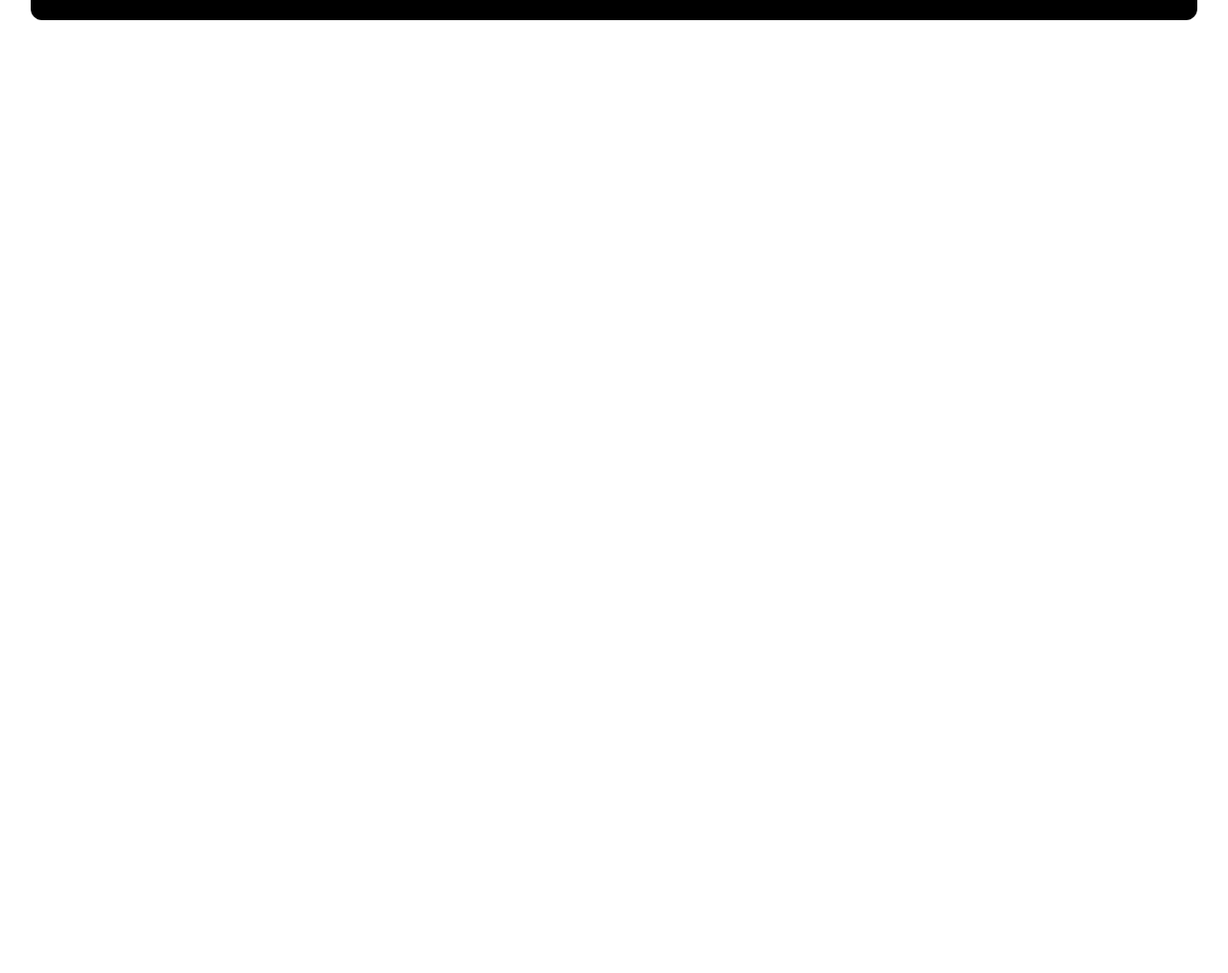
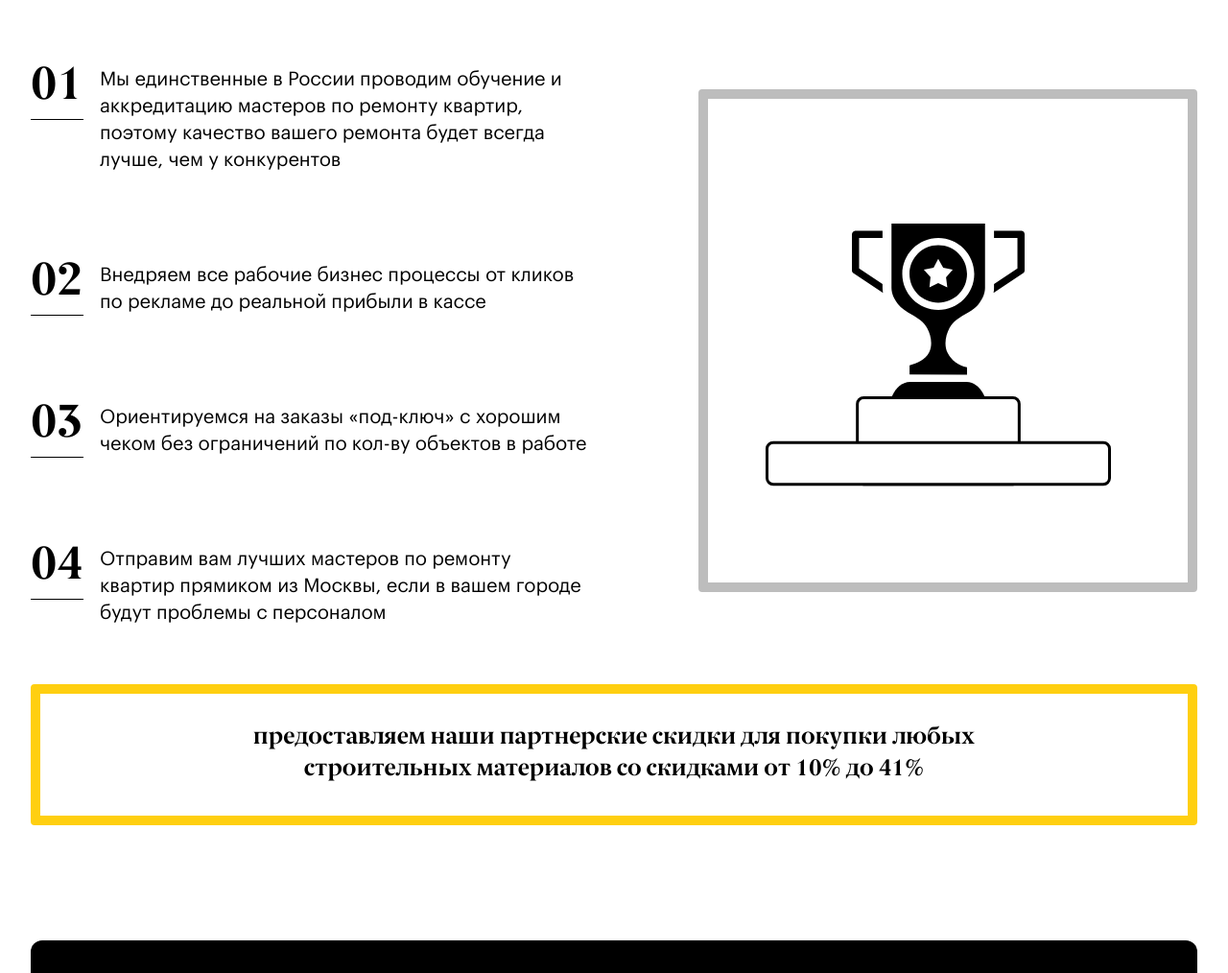
Before and after one commit to frontender02/domeo, a plain HTML site: page index.html in a window 1280 px wide. Shown: the part 3374-4388 px from the top of the page at 96% size. Before the commit the page ends 3395 px from the top, so only its background shows below. Drawn offline with Linux system fonts and the light colour scheme; files whose address does not match are found by name.

Commit message:
conditions section

```diff
--- a/index.html
+++ b/index.html
@@ -213,6 +213,47 @@
 						</div>
 					</div>
 				</section>
+				<section class="section conditions">
+					<div class="conditions__container container">
+						<div class="block-header">
+							<h2 class="conditions__title block-header__title">
+								Даем лучшие условия сотрудничества — это то, что отличает нас от других франшиз
+							</h2>
+						</div>
+						<div class="conditions__inner">
+							<ol class="conditions__list">
+								<li class="conditions__item">
+									<p>
+										Мы единственные в России проводим обучение и аккредитацию мастеров по ремонту квартир, поэтому качество вашего ремонта будет всегда лучше, чем у конкурентов
+									</p>
+								</li>
+								<li class="conditions__item">
+									<p>
+										Внедряем все рабочие бизнес процессы от кликов по рекламе до реальной прибыли в кассе
+									</p>
+								</li>
+								<li class="conditions__item">
+									<p>
+										Ориентируемся на заказы «под-ключ» с хорошим чеком без ограничений по кол-ву объектов в работе
+									</p>
+								</li>
+								<li class="conditions__item">
+									<p>
+										Отправим вам лучших мастеров по ремонту квартир прямиком из Москвы, если в вашем городе будут проблемы с персоналом
+									</p>
+								</li>
+							</ol>
+							<div class="conditions__img">
+								<img src="img/advantages/best.svg" alt="">
+							</div>
+						</div>
+						<div class="conditions__discount">
+							<p>
+								предоставляем наши партнерские скидки для покупки любых <br>строительных материалов со скидками от 10% до 41%
+							</p>
+						</div>
+					</div>
+				</section>
 			</main>
 			<footer class="footer">
 				<div class="footer__container container">
--- /dev/null
+++ b/scss/blocks/_conditions.scss
@@ -0,0 +1,71 @@
+.conditions {
+
+		// &__container {}
+
+		// &__title {}
+
+		&__inner {
+            margin-bottom: 60px;
+            display: flex;
+            align-items: center;
+            justify-content: space-between;
+            gap: 40px;
+		}
+
+		&__list {
+            flex: 0 1 48%;
+            counter-reset: number;
+
+            & > li:not(:last-child) {
+                margin-bottom: 80px;
+            }
+		}
+
+		&__item {
+            padding-top: 12px;
+            padding-left: 72px;
+            list-style-type: none;
+            position: relative;
+
+            &::before {
+                content: '0'counter(number);
+                counter-increment: number;
+                position: absolute;
+                top: 0;
+                left: 0;
+                font-family: $ff_2;
+                font-weight: 700;
+                font-size: 48px;
+                line-height: 140%;
+                color: $clr_main;
+                border-bottom: 1px solid $clr_main;
+            }
+            p {
+                font-weight: 400;
+                font-size: 20px;
+                line-height: 140%;
+                color: $clr_main;
+            }
+		}
+
+		&__img {
+            padding: 100px 60px;
+            flex: 0 1 42.77%;
+            border: 10px solid $clr_gray-light;
+            border-radius: 4px;
+		}
+
+		&__discount {
+            padding: 30px;
+            border: 10px solid $clr_accent;
+            border-radius: 4px;
+
+            p {
+                font-family: $ff_2;
+                font-weight: 700;
+                font-size: 24px;
+                line-height: 140%;
+                text-align: center;
+            }
+		}
+}
--- a/scss/main/_media.scss
+++ b/scss/main/_media.scss
@@ -83,6 +83,22 @@
 		}
 		&__btn-text {
 			display: none;
+		}
+	}
+
+	.conditions {
+
+		&__inner {
+			align-items: flex-start;
+		}
+		&__list {
+			flex: 0 1 60%;
+			& > li:not(:last-child) {
+                margin-bottom: 40px;
+            }
+		}
+		&__img {
+			flex: 0 1 36%;
 		}
 	}
 }
@@ -173,6 +189,16 @@
         }
     }
 
+	.conditions {
+
+		&__inner {
+			flex-direction: column;
+		}
+		&__img {
+			align-self: center;
+		}
+	}
+
 	.footer {
 		&__container {
 			padding: 40px 24px;
@@ -229,6 +255,37 @@
 }
 
 @media (max-width: 420px) {
+	.conditions {
+		&__inner {
+			margin-bottom: 32px;
+			gap: 32px;
+		}
+		&__list {
+			& > li:not(:last-child) {
+                margin-bottom: 24px;
+            }
+		}
+		&__item {
+			padding-top: 70px;
+			padding-left: 0;
+
+			&::before {
+				font-size: 40px;
+			}
+
+			p {
+				font-size: 16px;
+			}
+		}
+		&__img {
+			padding: 60px 40px;
+		}
+		&__discount {
+			padding: 20px;
+			font-size: 20px;
+		}
+	}
+
 	.footer {
 		&__container {
 			padding: 20px;
--- a/scss/style.scss
+++ b/scss/style.scss
@@ -24,6 +24,7 @@
 @import './blocks/home';
 @import './blocks/about-us';
 @import './blocks/business-plan';
+@import './blocks/conditions';
 
 // Media
 @import './main/media';
```
Also changed, not shown: css/style.css, css/style.min.css.
